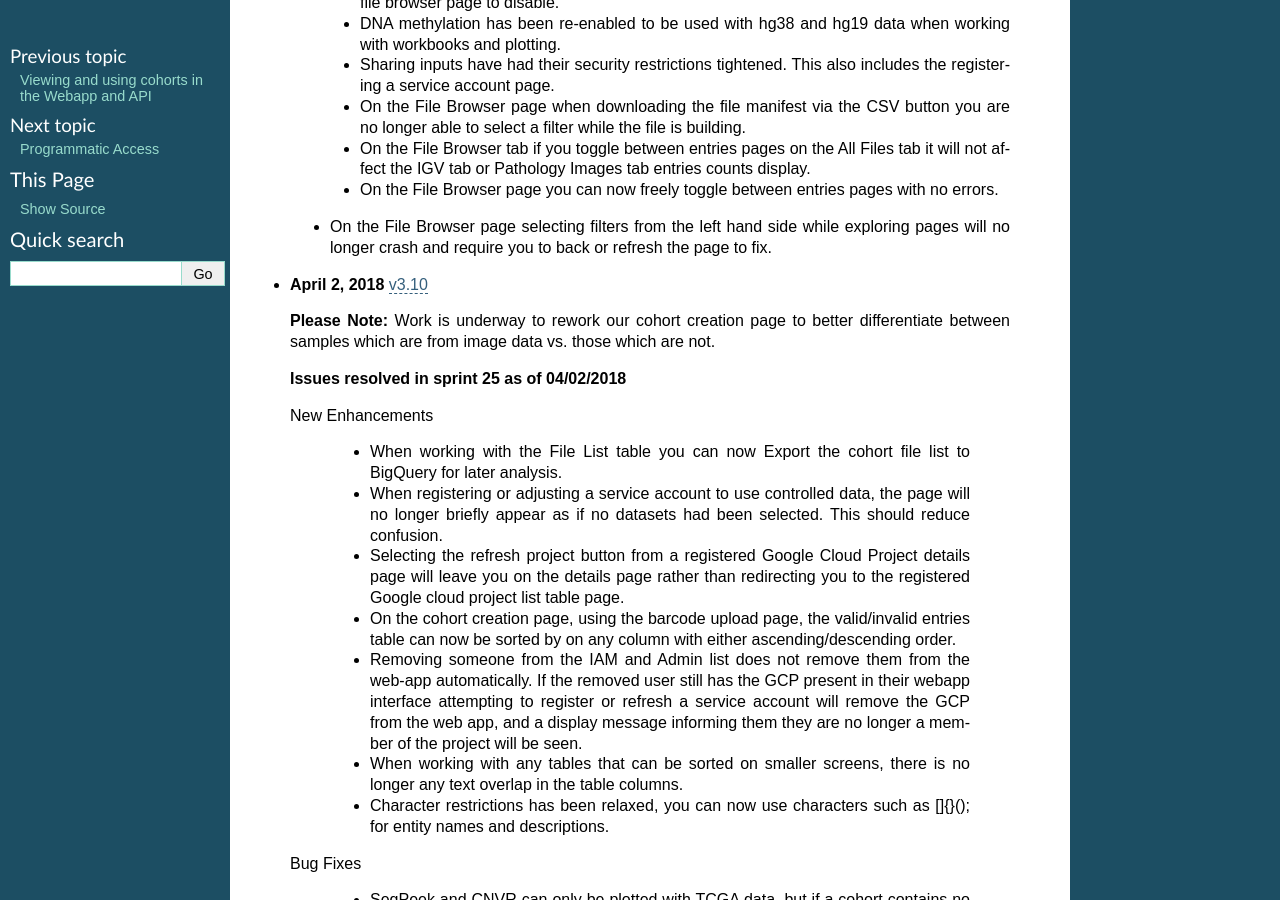
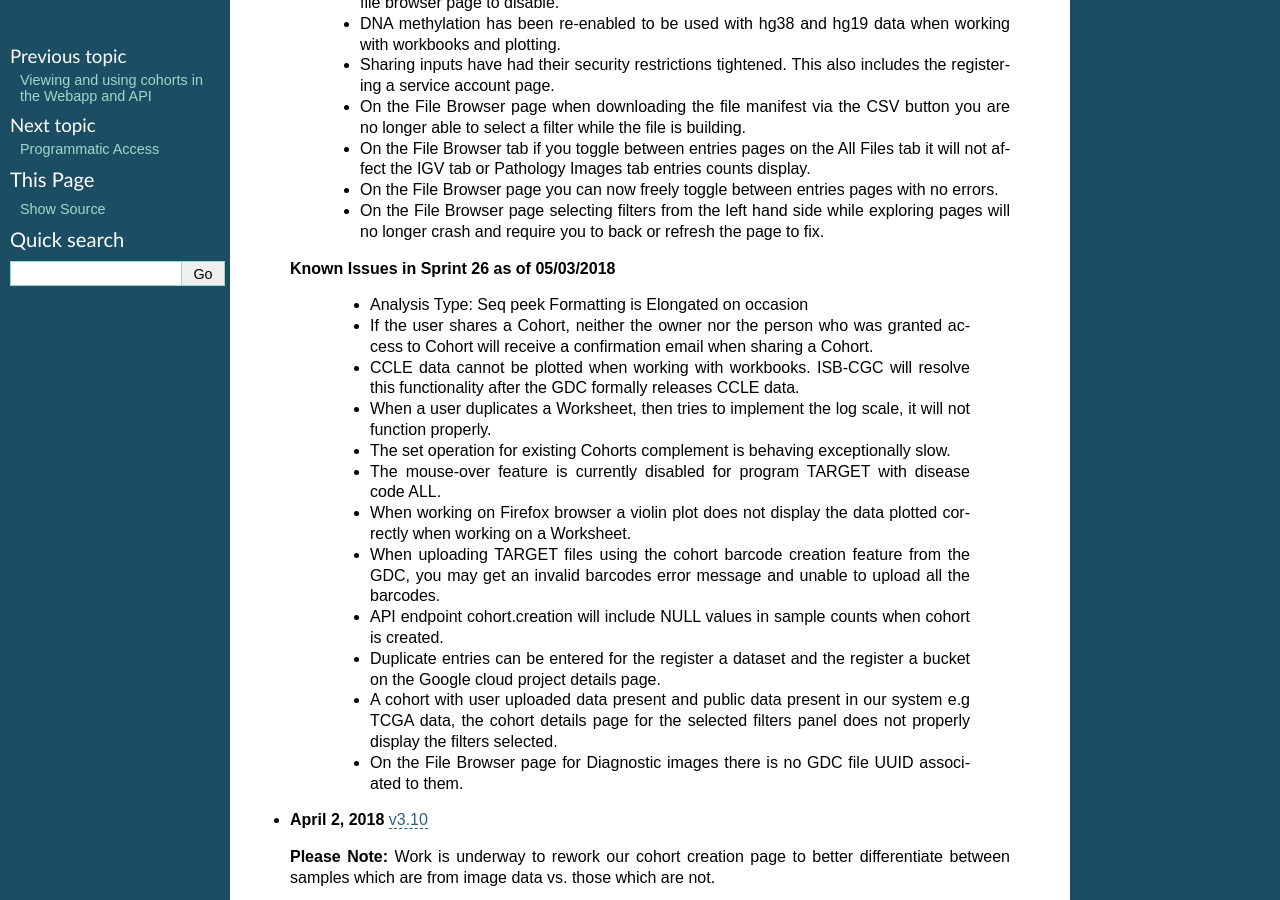
Before and after one commit to isb-cgc/readthedocs, a Sphinx documentation site: the page built from docs/source/sections/webapp/releases.rst, in a window 1280 px wide and 900 px high, scrolled down 598 px. Built offline with Sphinx 7.4.7, drawn with Linux system fonts in a browser that asks for light colours; pages that are not in the unit, such as notebooks, are missing from menus.

Commit message:
known issues added

```diff
--- a/docs/source/sections/webapp/releases.rst
+++ b/docs/source/sections/webapp/releases.rst
@@ -25,9 +25,22 @@ Web-App Release Notes
   - On the File Browser page when downloading the file manifest via the CSV button you are no longer able to select a filter while the file is building.
   - On the File Browser tab if you toggle between entries pages on the All Files tab it will not affect the IGV tab or Pathology Images tab entries counts display.
   - On the File Browser page you can now freely toggle between entries pages with no errors.
- - On the File Browser page selecting filters from the left hand side while exploring pages will no longer crash and require you to back or refresh the page to fix.
+  - On the File Browser page selecting filters from the left hand side while exploring pages will no longer crash and require you to back or refresh the page to fix.
 
+ **Known Issues in Sprint 26 as of 05/03/2018**
 
+  - Analysis Type: Seq peek Formatting is Elongated on occasion
+  - If the user shares a Cohort, neither the owner nor the person who was granted access to Cohort will receive a confirmation email when sharing a Cohort.
+  - CCLE data cannot be plotted when working with workbooks.  ISB-CGC will resolve this functionality after the GDC formally releases CCLE data.
+  - When a user duplicates a Worksheet, then tries to implement the log scale, it will not function properly.
+  - The set operation for existing Cohorts complement is behaving exceptionally slow.
+  - The mouse-over feature is currently disabled for program TARGET with disease code ALL.
+  - When working on Firefox browser a violin plot does not display the data plotted correctly when working on a Worksheet.
+  - When uploading TARGET files using the cohort barcode creation feature from the GDC, you may get an invalid barcodes error message and unable to upload all the barcodes.
+  - API endpoint cohort.creation will include NULL values in sample counts when cohort is created.
+  - Duplicate entries can be entered for the register a dataset and the register a bucket on the Google cloud project details page.
+  - A cohort with user uploaded data present and public data present in our system e.g TCGA data, the cohort details page for the selected filters panel does not properly display the filters selected.
+  - On the File Browser page for Diagnostic images there is no GDC file UUID associated to them.
 
 
 * **April 2, 2018** `v3.10 <https://github.com/isb-cgc/ISB-CGC-WebApp/releases/tag/3.10>`_
```
